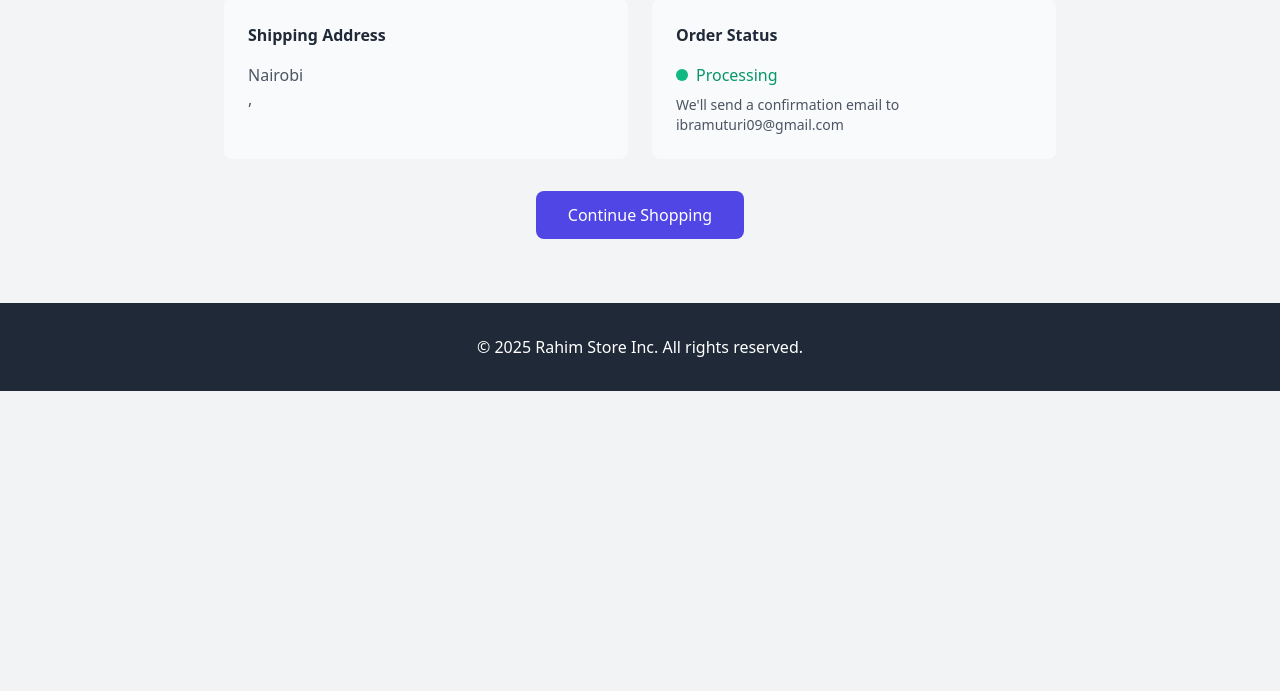
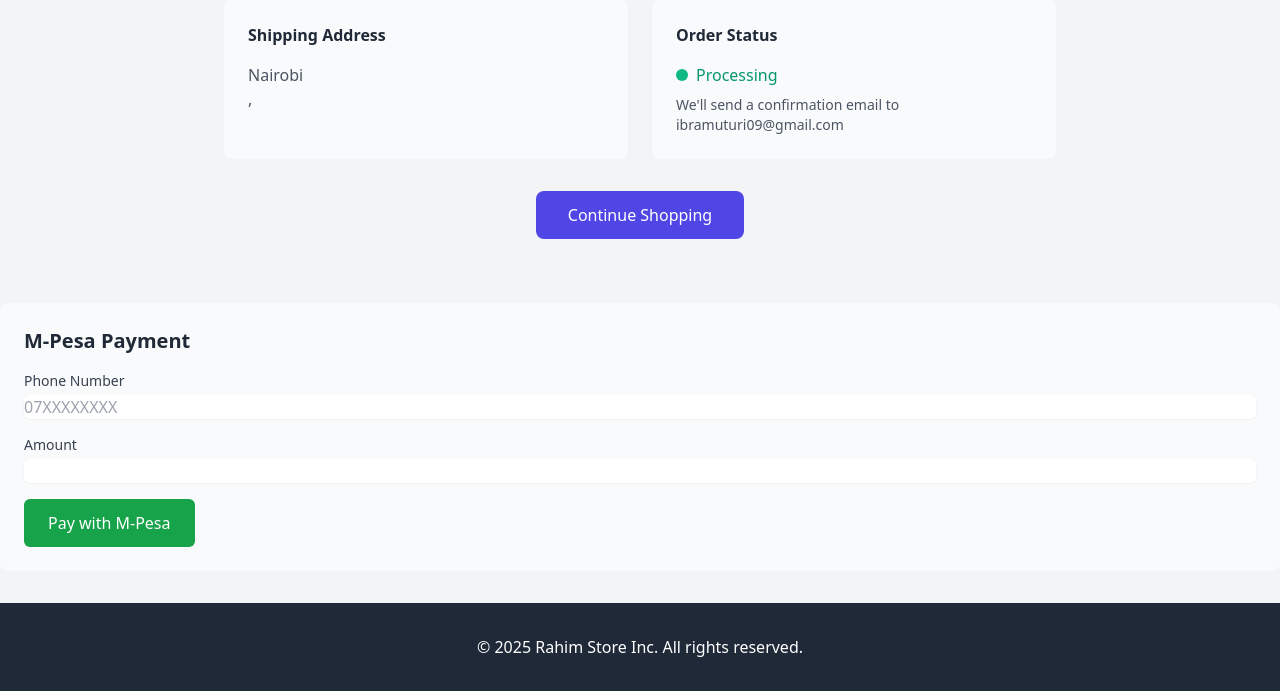
Before and after one commit to rahim8050/Rahim-Online-Clothing-Store, a Django app: page /orders/confirmation/1 in a window 1280 px wide. Shown: the part 579-1270 px from the top of the page. Before the commit the page ends 970 px from the top, so only its background shows below. Run offline with Django 5.2, Linux system fonts and the light colour scheme; data comes from the database, SQL or seed files in the repository; both versions use the stored data as it was after the commit; style sheets or scripts are compiled from the project's sources; some libraries are stand-ins or nearby versions.

Commit message:
M-pesa full-payment

```diff
--- a/orders/templates/orders/order_confirmation.html
+++ b/orders/templates/orders/order_confirmation.html
@@ -76,4 +76,89 @@
         </a>
     </div>
 </div>
+    <!-- Add this to your product page or checkout section -->
+<div class="mt-8 p-6 bg-gray-50 rounded-lg">
+  <h3 class="text-xl font-semibold mb-4">M-Pesa Payment</h3>
+
+  <!-- Payment Form -->
+  <form id="mpesaForm" class="space-y-4">
+    <div>
+      <label class="block text-sm font-medium text-gray-700">Phone Number</label>
+      <input type="tel" id="phone" name="phone"
+             class="mt-1 block w-full rounded-md border-gray-300 shadow-sm focus:border-indigo-500 focus:ring-indigo-500"
+             placeholder="07XXXXXXXX" required>
+    </div>
+
+    <div>
+      <label class="block text-sm font-medium text-gray-700">Amount</label>
+      <input type="number" id="amount" name="amount"
+             class="mt-1 block w-full rounded-md border-gray-300 shadow-sm focus:border-indigo-500 focus:ring-indigo-500"
+             :value="cartTotal" readonly required>
+    </div>
+
+    <button type="button" onclick="initiateMpesaPayment()"
+            class="bg-green-600 hover:bg-green-700 text-white px-6 py-3 rounded-md font-medium transition-colors">
+      Pay with M-Pesa
+    </button>
+  </form>
+
+  <!-- Payment Status -->
+  <div id="paymentStatus" class="mt-4 hidden">
+    <div class="animate-pulse flex items-center">
+      <div class="h-4 w-4 bg-green-600 rounded-full mr-2"></div>
+      <span class="text-sm text-gray-600">Processing payment...</span>
+    </div>
+  </div>
+</div>
+    <script>
+async function initiateMpesaPayment() {
+  const phone = document.getElementById('phone').value;
+  const amount = document.getElementById('amount').value;
+
+  // Show loading status
+  document.getElementById('paymentStatus').classList.remove('hidden');
+
+  try {
+    // Call your backend API
+    const response = await fetch('/api/mpesa/pay', {
+      method: 'POST',
+      headers: {
+        'Content-Type': 'application/json',
+      },
+      body: JSON.stringify({
+        phone: phone,
+        amount: amount
+      })
+    });
+
+    const result = await response.json();
+
+    if (result.success) {
+      // Handle successful payment initiation
+      alert('Please check your phone to complete the payment');
+      // Start polling for payment confirmation
+      checkPaymentStatus(result.checkoutRequestID);
+    } else {
+      alert('Payment initiation failed: ' + result.message);
+    }
+  } catch (error) {
+    console.error('Error:', error);
+    alert('Payment failed. Please try again.');
+  }
+}
+
+// Function to poll payment status
+async function checkPaymentStatus(checkoutRequestID) {
+  const statusResponse = await fetch(`/api/mpesa/status/${checkoutRequestID}`);
+  const status = await statusResponse.json();
+
+  if (status.paymentCompleted) {
+    // Handle successful payment
+    window.location.href = '/order-confirmation';
+  } else {
+    // Retry after delay
+    setTimeout(() => checkPaymentStatus(checkoutRequestID), 3000);
+  }
+}
+</script>
 {% endblock %}
```
Also changed, not shown: db.sqlite3.
